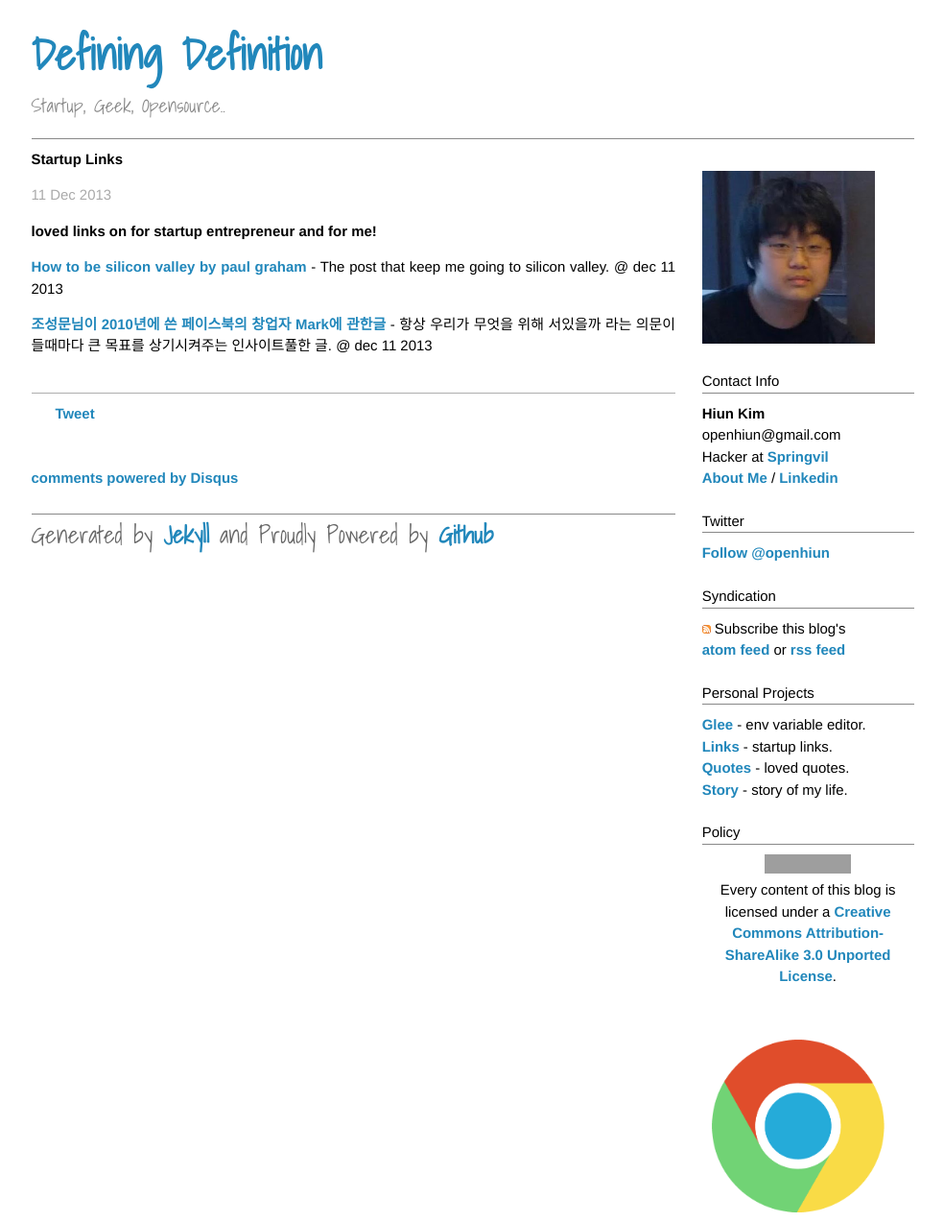
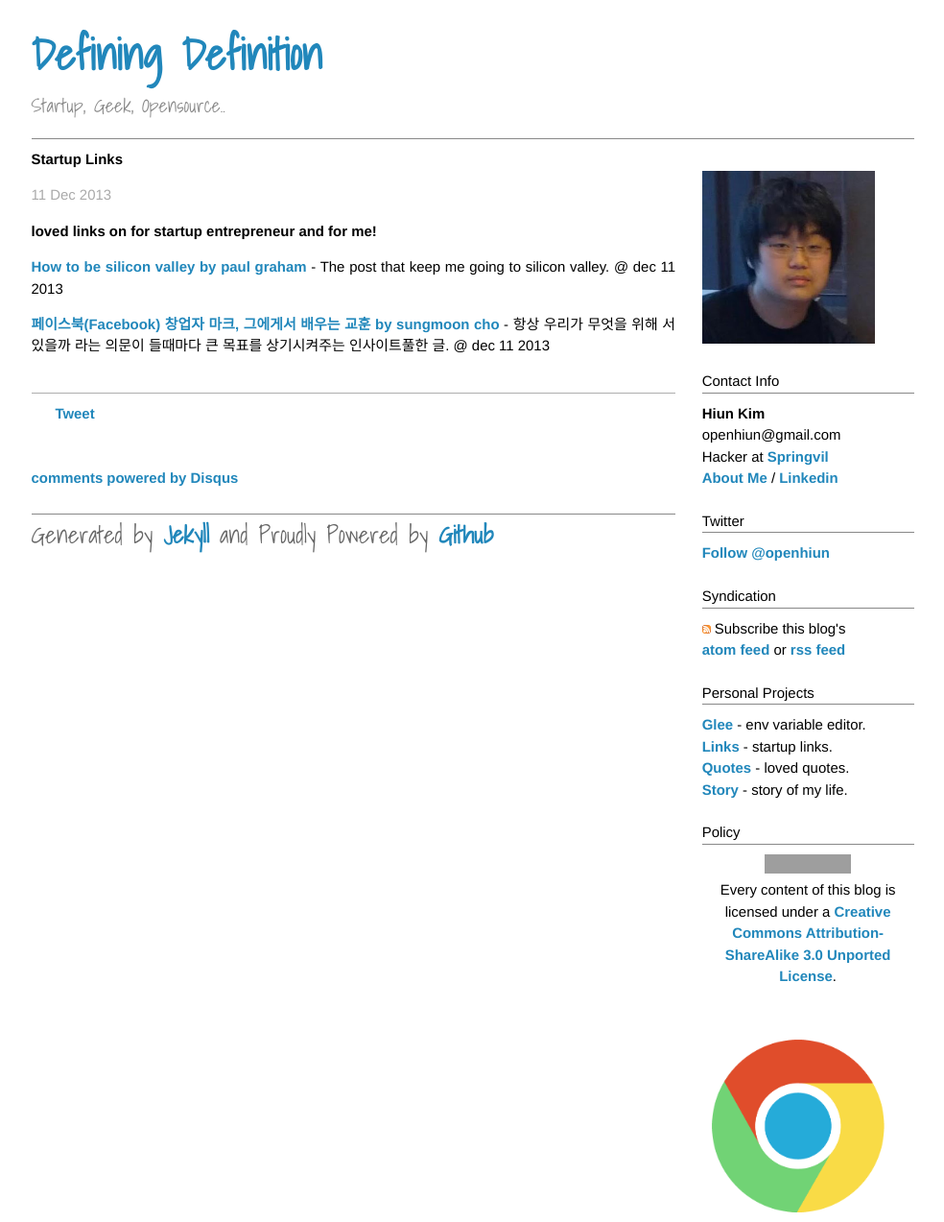
Before and after one commit to Gorski4123/openhiun.github.com, a Jekyll site: the page built from _posts/2013-12-11-links.md, in a window 1280 px wide. Shown: the whole page at 96% size, without its empty margins (160-1144 px from the left). Built offline with Jekyll 4.4.1, drawn with Linux system fonts in a browser that asks for light colours; Markdown is read by kramdown in place of the engine named in the settings; comment, search, counter and statistics services are not loaded; grey boxes are pictures that could not be loaded.

Commit message:
Update 2013-12-11-links.md

```diff
--- a/_posts/2013-12-11-links.md
+++ b/_posts/2013-12-11-links.md
@@ -11,5 +11,5 @@ permalink: /links
 <a href="http://paulgraham.com/siliconvalley.html">How to be silicon valley by paul graham</a> - The post that keep
 me going to silicon valley. @ dec 11 2013
 
-<a href="http://sungmooncho.com/2010/04/21/facebook/">조성문님이 2010년에 쓴 페이스북의 창업자 Mark에 관한글</a> -
+<a href="http://sungmooncho.com/2010/04/21/facebook/">페이스북(Facebook) 창업자 마크, 그에게서 배우는 교훈 by sungmoon cho</a> -
 항상 우리가 무엇을 위해 서있을까 라는 의문이 들때마다 큰 목표를 상기시켜주는 인사이트풀한 글. @ dec 11 2013
```
